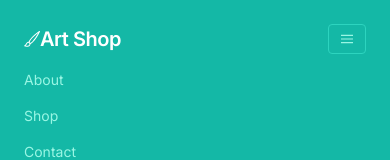
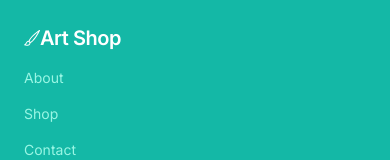
Before and after one commit to angoosto/art-shop, a Next.js app: page / in a window 390 px wide. Shown: the top 160 px of the page. Built offline with nearby package versions, Linux system fonts and the light colour scheme.

Commit message:
Remove navbar button

```diff
--- a/app/components/NavBar.tsx
+++ b/app/components/NavBar.tsx
@@ -15,18 +15,6 @@ const Navbar = () => {
           <path d="M15.825.12a.5.5 0 0 1 .132.584c-1.53 3.43-4.743 8.17-7.095 10.64a6.067 6.067 0 0 1-2.373 1.534c-.018.227-.06.538-.16.868-.201.659-.667 1.479-1.708 1.74a8.118 8.118 0 0 1-3.078.132 3.659 3.659 0 0 1-.562-.135 1.382 1.382 0 0 1-.466-.247.714.714 0 0 1-.204-.288.622.622 0 0 1 .004-.443c.095-.245.316-.38.461-.452.394-.197.625-.453.867-.826.095-.144.184-.297.287-.472l.117-.198c.151-.255.326-.54.546-.848.528-.739 1.201-.925 1.746-.896.126.007.243.025.348.048.062-.172.142-.38.238-.608.261-.619.658-1.419 1.187-2.069 2.176-2.67 6.18-6.206 9.117-8.104a.5.5 0 0 1 .596.04zM4.705 11.912a1.23 1.23 0 0 0-.419-.1c-.246-.013-.573.05-.879.479-.197.275-.355.532-.5.777l-.105.177c-.106.181-.213.362-.32.528a3.39 3.39 0 0 1-.76.861c.69.112 1.736.111 2.657-.12.559-.139.843-.569.993-1.06a3.122 3.122 0 0 0 .126-.75l-.793-.792zm1.44.026c.12-.04.277-.1.458-.183a5.068 5.068 0 0 0 1.535-1.1c1.9-1.996 4.412-5.57 6.052-8.631-2.59 1.927-5.566 4.66-7.302 6.792-.442.543-.795 1.243-1.042 1.826-.121.288-.214.54-.275.72v.001l.575.575zm-4.973 3.04.007-.005a.031.031 0 0 1-.007.004zm3.582-3.043.002.001h-.002z" />
         </svg>
         <span className="font-semibold text-xl tracking-tight">Art Shop</span>
-      </div>
-      <div className="block lg:hidden">
-        <button className="flex items-center px-3 py-2 border rounded text-teal-200 border-teal-400 hover:text-white hover:border-white">
-          <svg
-            className="fill-current h-3 w-3"
-            viewBox="0 0 20 20"
-            xmlns="http://www.w3.org/2000/svg"
-          >
-            <title>Menu</title>
-            <path d="M0 3h20v2H0V3zm0 6h20v2H0V9zm0 6h20v2H0v-2z" />
-          </svg>
-        </button>
       </div>
       <div className="w-full block flex-grow lg:flex lg:items-center lg:w-auto">
         <div className="text-sm lg:flex-grow">
```
